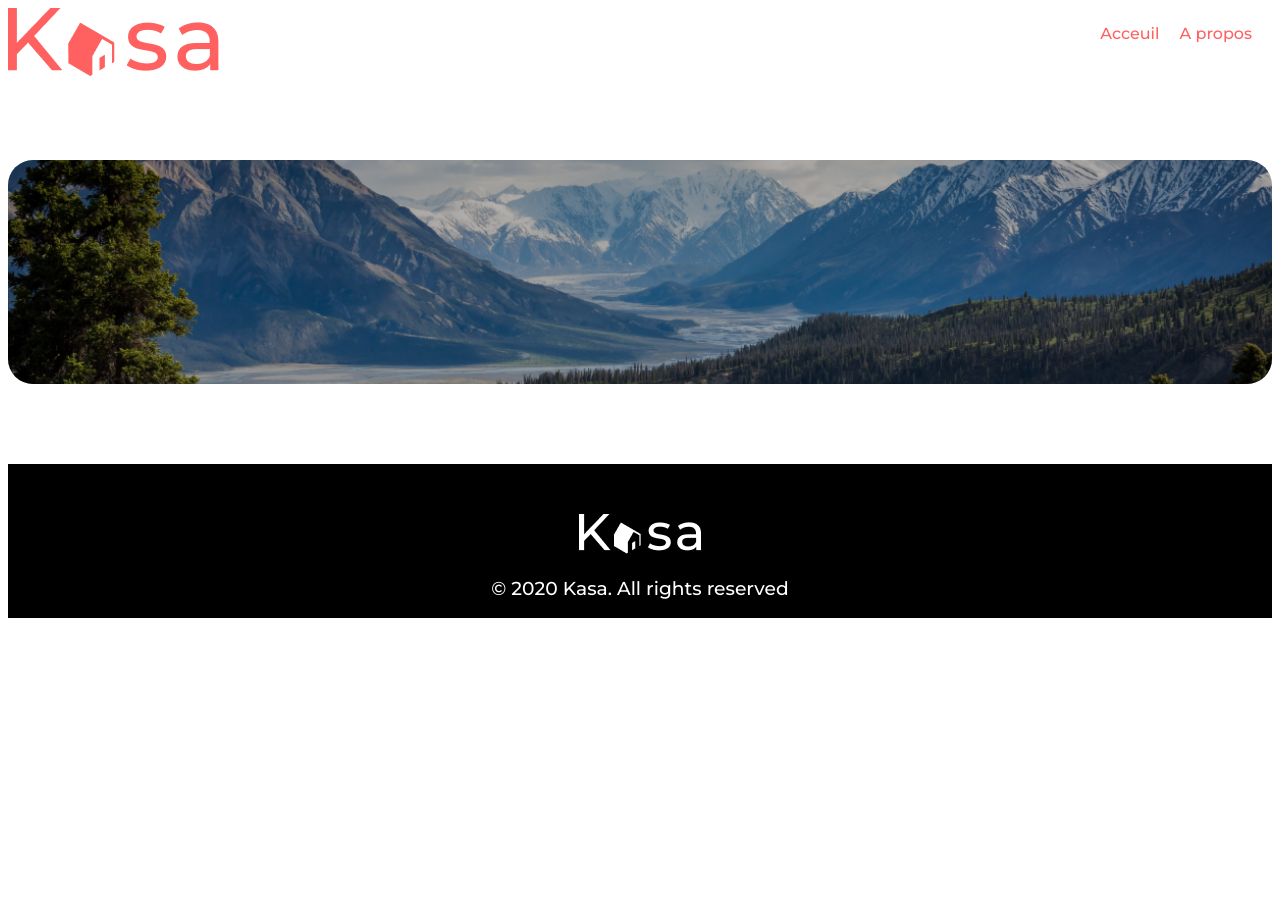
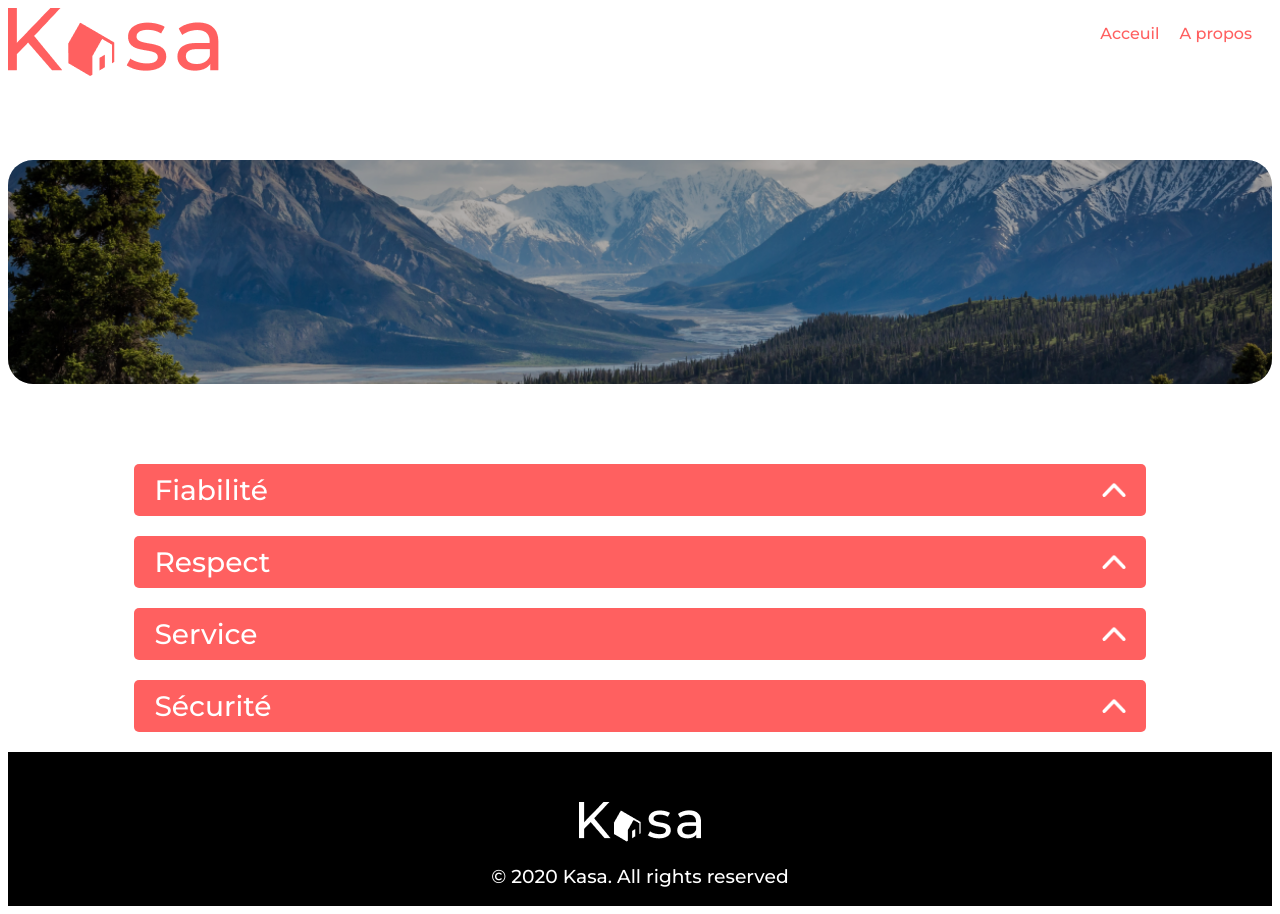
Before and after one commit to gZZii/kasa, a React (Create React App) app: page /about in a window 1280 px wide. Before the commit the page ends 800 px from the top, so only its background shows below. Built offline with nearby package versions, Linux system fonts and the light colour scheme.

Commit message:
création collapses et du style (sans animation)

```diff
--- a/src/components/Collapse.js
+++ b/src/components/Collapse.js
@@ -1,17 +1,31 @@
 import React from 'react';
 import { useState, useEffect } from 'react';
+import vector from "../assets/img/vector.png"
 
 const Collapse = (props) => {
 
+    const [open, setOpen] = useState(false);
 
-
-
-
-
+    const toggle = () => {
+        setOpen(!open);
+    };
 
     return (
         <div className='collapse'>
-
+            <div className='collapse-bandeau'>
+                <h3 className='collapse-title'>{props.label}</h3>
+                <img
+                    src={vector}
+                    alt="icone d'ouverture/fermeture du collapse"
+                    onClick={toggle}
+                    className='vector'
+                />
+            </div>
+                {open && (
+                    <div className='collapse-content'>
+                        <p>{props.text}</p>
+                    </div>
+                )}
         </div>
     );
 };
--- a/src/pages/About.js
+++ b/src/pages/About.js
@@ -1,14 +1,39 @@
-import React from 'react';
-import Header from '../components/Header';
-import Footer from '../components/Footer';
-import Banner from '../components/Banner';
-import aboutBackgroundBanner from '../assets/img/img-banner-about.png'
+import React from "react";
+import Header from "../components/Header";
+import Footer from "../components/Footer";
+import Banner from "../components/Banner";
+import aboutBackgroundBanner from "../assets/img/img-banner-about.png";
+import Collapse from "../components/Collapse";
 
 const About = () => {
+  let reliability = {
+    label: "Fiabilité",
+    text: "Les annonces postées sur Kasa garantissent une fiabilité totale. Les photos sont conformes aux logements, et toutes les informations sont régulièrement vérifiées par nos équipes.",
+  };
+
+  let respect = {
+    label: "Respect",
+    text: "La bienveillance fait partie des valeurs fondatrices de Kasa. Tout comportement discriminatoire ou de perturbation du voisinage entraînera une exclusion de notre plateforme.",
+  };
+
+  let service = {
+    label: "Service",
+    text: "La bienveillance fait partie des valeurs fondatrices de Kasa. Tout comportement discriminatoire ou de perturbation du voisinage entraînera une exclusion de notre plateforme.",
+  };
+
+  let security = {
+    label: "Sécurité",
+    text: "La sécurité est la priorité de Kasa. Aussi bien pour nos hôtes que pour les voyageurs, chaque logement correspond aux critères de sécurité établis par nos services. En laissant une note aussi bien à l'hôte qu'au locataire, cela permet à nos équipes de vérifier que les standards sont bien respectés. Nous organisons également des ateliers sur la sécurité domestique pour nos hôtes.",
+  };
+
   return (
     <div>
       <Header />
       <Banner img={aboutBackgroundBanner} />
+      <Collapse {...reliability} />
+      <Collapse {...respect} />
+      <Collapse {...service} />
+      <Collapse {...security} />
       <Footer />
     </div>
   );
--- /dev/null
+++ b/src/styles/components/_collapse.scss
@@ -0,0 +1,32 @@
+.collapse{
+    margin: 20px auto;
+    width: 80%;
+}
+
+.collapse-bandeau {
+    height: 52px;
+    background-color: #FF6060;
+    display: flex;
+    justify-content: space-between;
+    align-items: center;
+    padding-left: 20px;
+    padding-right: 20px;
+    border-radius: 5px;
+    color: white;
+    font-size: 24px;
+}
+
+.vector {
+    width: 24px;
+    height: 14px;
+    cursor: pointer;
+}
+
+.collapse-content {
+    padding: 10px;
+    background-color: #f6f6f6;
+    color: #FF6060;
+    border-radius: 5px;
+    padding-left: 20px;
+    padding-right: 20px;
+}
--- a/src/styles/index.scss
+++ b/src/styles/index.scss
@@ -5,6 +5,7 @@
 @import "./components/banner";
 @import "./components/card";
 @import "./components/properties";
+@import "./components/collapse";
 
 *{
     font-family: "Montserrat", sans-serif;
```
Also changed, not shown: src/assets/img/vector.png (added). Lines whose indentation alone changed are shown as unchanged.
